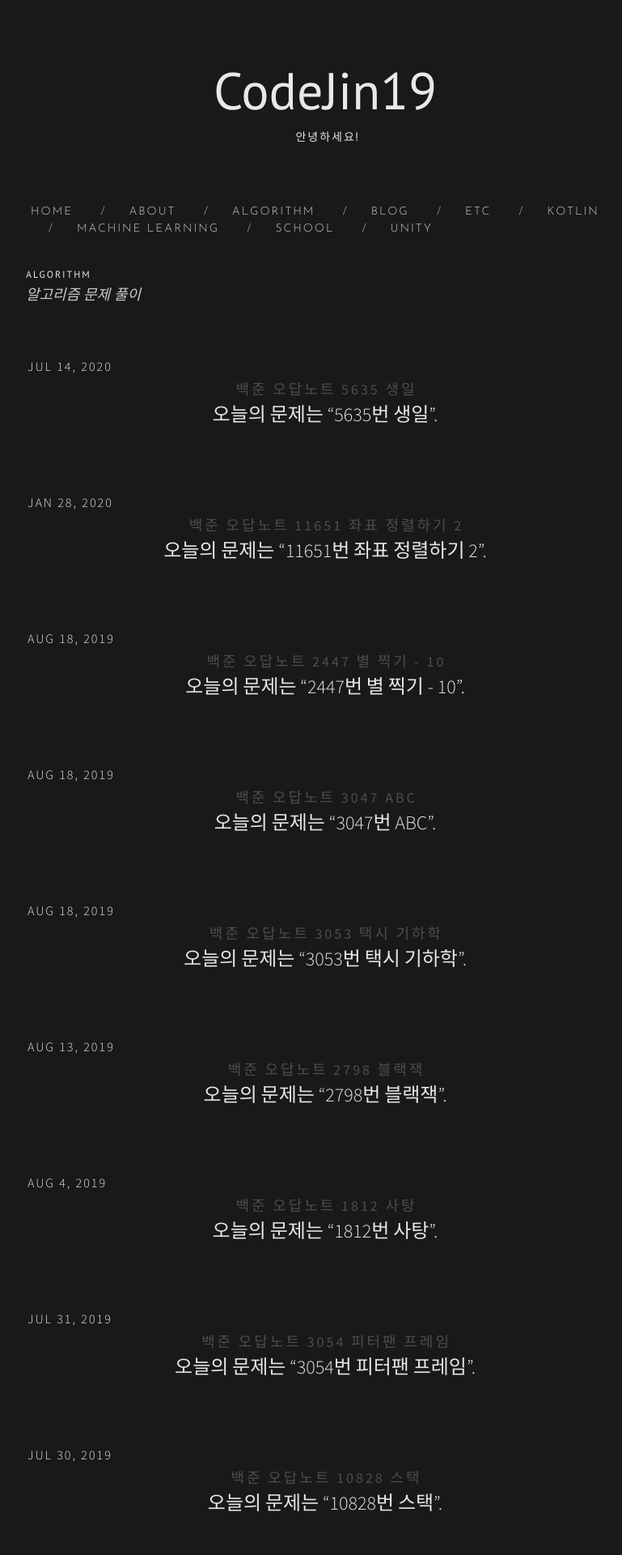
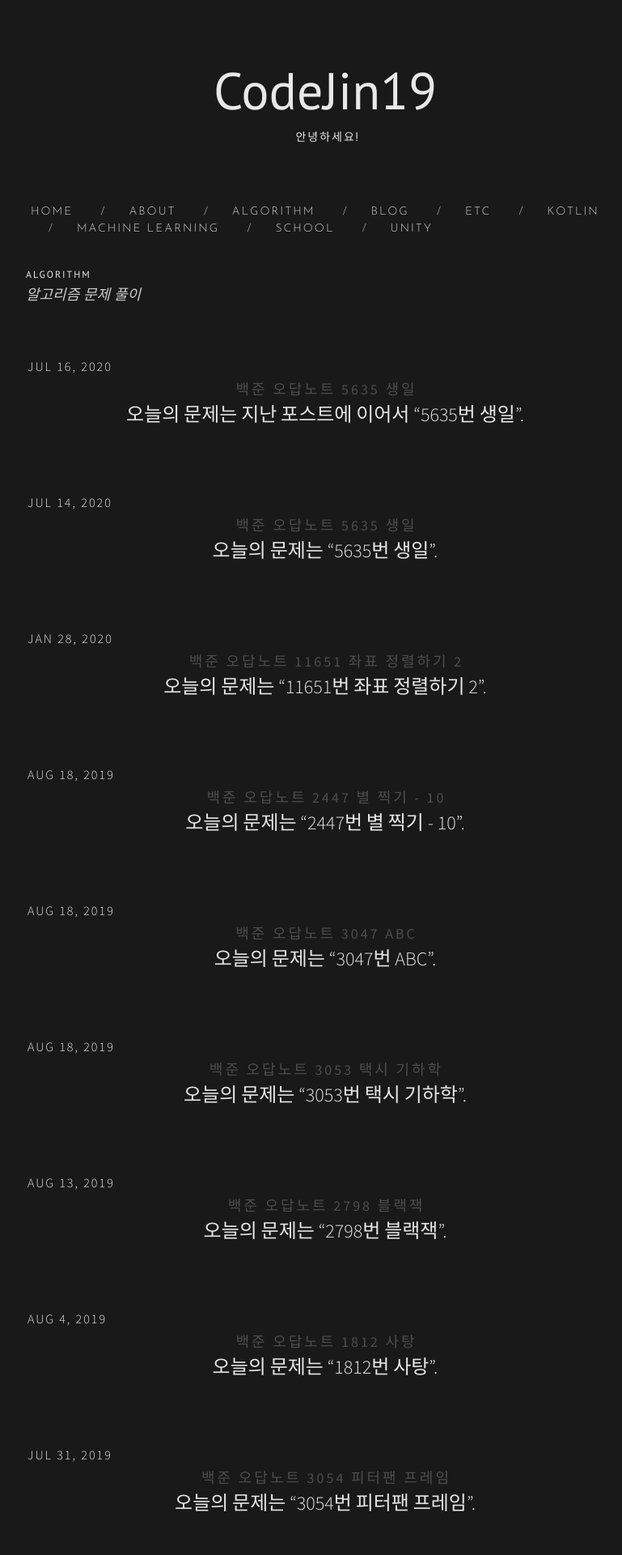
Before and after one commit to CodeJin19/CodeJin19.github.io, a Jekyll site: the page built from algorithm.md, in a window 1280 px wide. Shown: the top 1920 px of the page at 81% size, without its empty margins (238-1007 px from the left). Built offline with Jekyll 4.4.1, drawn with Linux system fonts in a browser that asks for light colours; nearby versions of some CDN libraries; part of the change alters nothing that is shown.

Commit message:
add new post and updated settings

````diff
--- a/_includes/head.html
+++ b/_includes/head.html
@@ -11,4 +11,8 @@
   <link rel="stylesheet" href="{{ "/css/style.css" | prepend: site.baseurl }}">
   <link rel="canonical" href="{{ page.url | replace:'index.html','' | prepend: site.baseurl | prepend: site.url }}">
   <link rel="alternate" type="application/rss+xml" title="{{ site.title }}" href="{{ "/feed.xml" | prepend: site.baseurl | prepend: site.url }}">
+
+  <link rel="stylesheet" href="//cdnjs.cloudflare.com/ajax/libs/highlight.js/9.5.0/styles/androidstudio.min.css">
+  <script src="//cdnjs.cloudflare.com/ajax/libs/highlight.js/9.5.0/highlight.min.js"></script>
+  <script>hljs.initHighlightingOnLoad();</script>
 </head>
--- /dev/null
+++ b/_posts/2020/2020-07-16-BaekJoonWN5635-2.markdown
@@ -0,0 +1,131 @@
+---
+layout: post
+title:  "백준 오답노트 5635 생일"
+date:   2020-07-16 15:42:10 +0900
+categories: algorithm
+author: "CodeJin19"
+---
+오늘의 문제는 지난 포스트에 이어서 "5635번 생일".
+
+<br>
+
+이 문제를 풀 당시에는 사람이 한 명인 테스트 케이스가 문제인 줄 알았다. (사실 풀었으니까 됐다면서 그냥 넘어갔다) 그런데 다시 시험해보니 사람이 한 명인 테스트케이스도 문제가 없었다. 한참을 생각하다가 사람이 10명 이상만 되면 인덱스 값이 두 자리가 넘어가면서 생일의 날짜(day) 값이 변경되는, 일종의 오버플로우가 발생한다는 것을 발견했다. 따라서 사람이 가장 많은 테스트 케이스인 100명을 커버하기 위해 1000을 곱해야한다.
+
+<br>
+
+기존의 틀린 코드
+
+<br>
+
+```C++
+#include <iostream>
+#include <vector>
+#include <string>
+#include <algorithm>
+
+using namespace std;
+
+int main()
+{
+	int n, d, m, y, x;
+	string tmp;
+
+	vector <int> birth;
+	vector <string> name;
+
+	cin >> n;
+
+	for (int i = 0; i < n; i++)
+	{
+		cin >> tmp >> d >> m >> y;
+
+        //x : 년+월+일+이름벡터 인덱스
+		x = y;
+		x *= 100;
+		x += m;
+		x *= 100;
+		x += d;
+		x *= 10;
+		x += i;
+
+		name.push_back(tmp);
+		birth.push_back(x);
+	}
+
+	sort(birth.begin(), birth.end());  //생년월일로 정렬
+
+	x = birth[n - 1];  //맨 뒷자리의 인덱스 추출
+	x %= 10;
+	cout << name[x] << endl;  //인덱스를 활용하여 이름 출력
+
+	x = birth[0];
+	x %= 10;
+	cout << name[x] << endl;
+
+	return 0;
+}
+```
+
+<br>
+
+1000을 곱하면 100억자리가 돼서 int형을 넘는다. 이를 위해 각 변수들을 double형으로 바꾸고, double형은 %연산이 안 되기 때문에 비슷한 연산을 위해 좀 더 긴 작업이 필요했다.
+
+<br>
+
+```C++
+#include <iostream>
+#include <vector>
+#include <string>
+#include <algorithm>
+
+using namespace std;
+
+int main()
+{
+	double n, d, m, y, x;
+	int integer;
+	string tmp;
+
+	vector <double> birth;
+	vector <string> name;
+
+	cin >> n;
+
+	for (int i = 0; i < n; i++)
+	{
+		cin >> tmp >> d >> m >> y;
+
+		x = y;
+		x *= 100;
+		x += m;
+		x *= 100;
+		x += d;
+		x *= 1000;
+		x += i;
+
+		name.push_back(tmp);
+		birth.push_back(x);
+	}
+
+	sort(birth.begin(), birth.end());
+
+
+	x = birth[n - 1];
+	y = x / 1000;
+	integer = (int)y;
+	y = integer;
+	y *= 1000;
+	x -= y;
+	cout << name[x] << endl;
+
+	x = birth[0];
+	y = x / 1000;
+	integer = (int)y;
+	y = integer;
+	y *= 1000;
+	x -= y;
+	cout << name[x] << endl;
+
+	return 0;
+}
+```
--- a/css/style.scss
+++ b/css/style.scss
@@ -1,5 +1,5 @@
 ---
-# Only the main Sass file needs front matter (the dashes are enough)
+# Only the main Sass file nds front matter (the dashes are enough)
 ---
 @charset "utf-8";
 
@@ -602,7 +602,7 @@ pre {
     @extend %vertical-rhythm;
 
     .c     { color: #998; font-style: italic } // Comment
-    .err   { color: #a61717; background-color: #e3d2d2 } // Error
+    .err   { color: #a61717; background-color:  3d2d2 } // Error
     .k     { font-weight: bold } // Keyword
     .o     { font-weight: bold } // Operator
     .cm    { color: #998; font-style: italic } // Comment.Multiline
````
